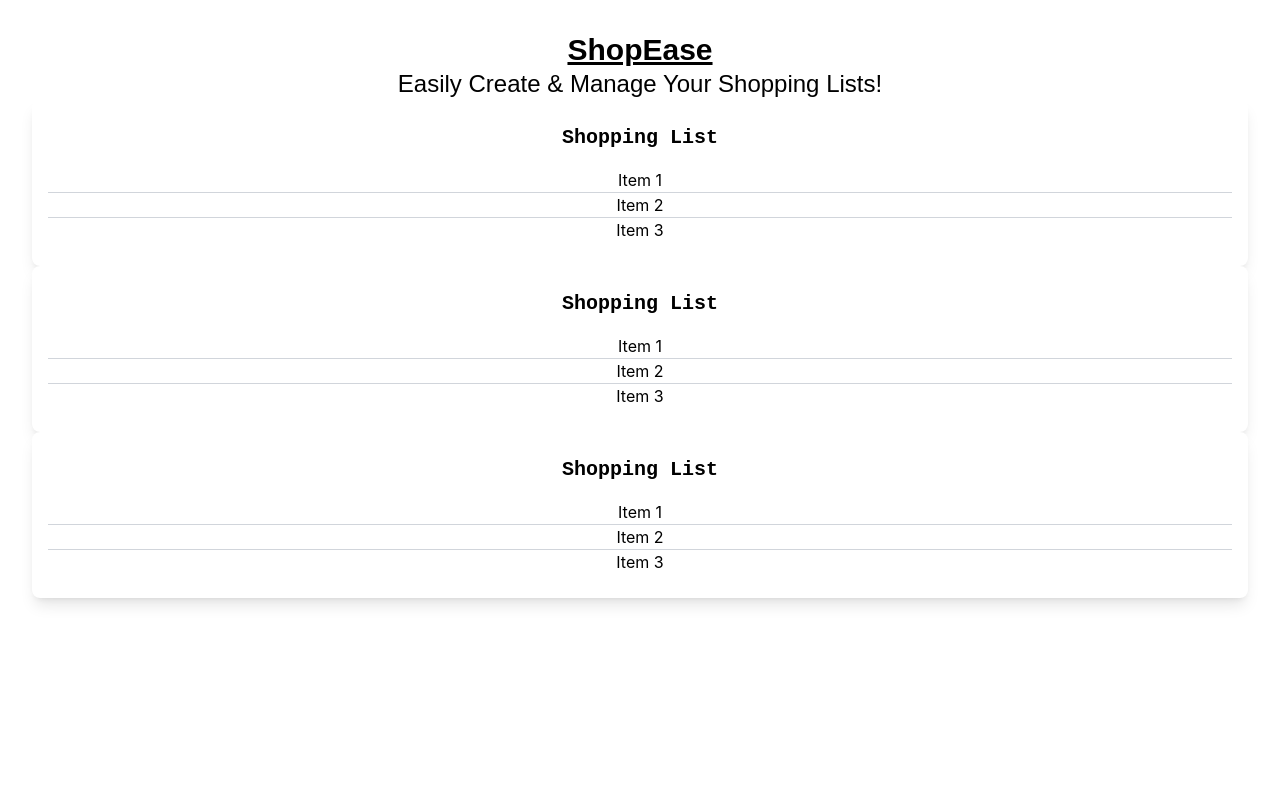
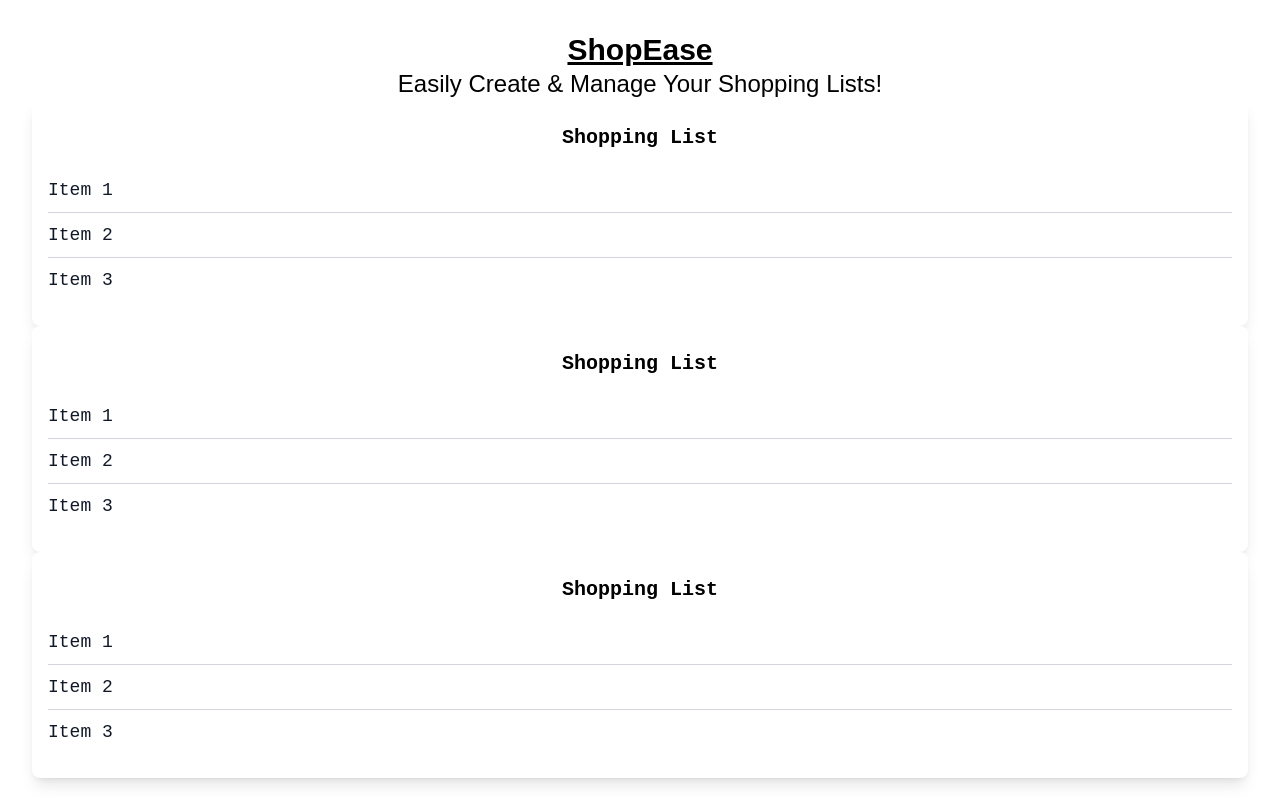
Before and after one commit to emelyn-barrientos/shopease-list-coding-challenge, a React (Create React App) app: page / in a window 1280 px wide. Built offline with nearby package versions, Linux system fonts and the light colour scheme; a web font is replaced by a local one.

Commit message:
Update <ul> and <li> tags with initial font and divider styling

```diff
--- a/src/components/ShoppingList.jsx
+++ b/src/components/ShoppingList.jsx
@@ -5,9 +5,15 @@ function ShoppingList() {
         Shopping List
       </h3>
       <ul className="divide-y divide-gray-300">
-        <li className="text-center">Item 1</li>
-        <li className="text-center">Item 2</li>
-        <li className="text-center">Item 3</li>
+        <li className="flex items-center py-2">
+          <p className="font-mono text-gray-900 text-lg">Item 1</p>
+        </li>
+        <li className="flex items-center py-2">
+          <p className="font-mono text-gray-900 text-lg">Item 2</p>
+        </li>
+        <li className="flex items-center py-2">
+          <p className="font-mono text-gray-900 text-lg">Item 3</p>
+        </li>
       </ul>
     </div>
   )
```
